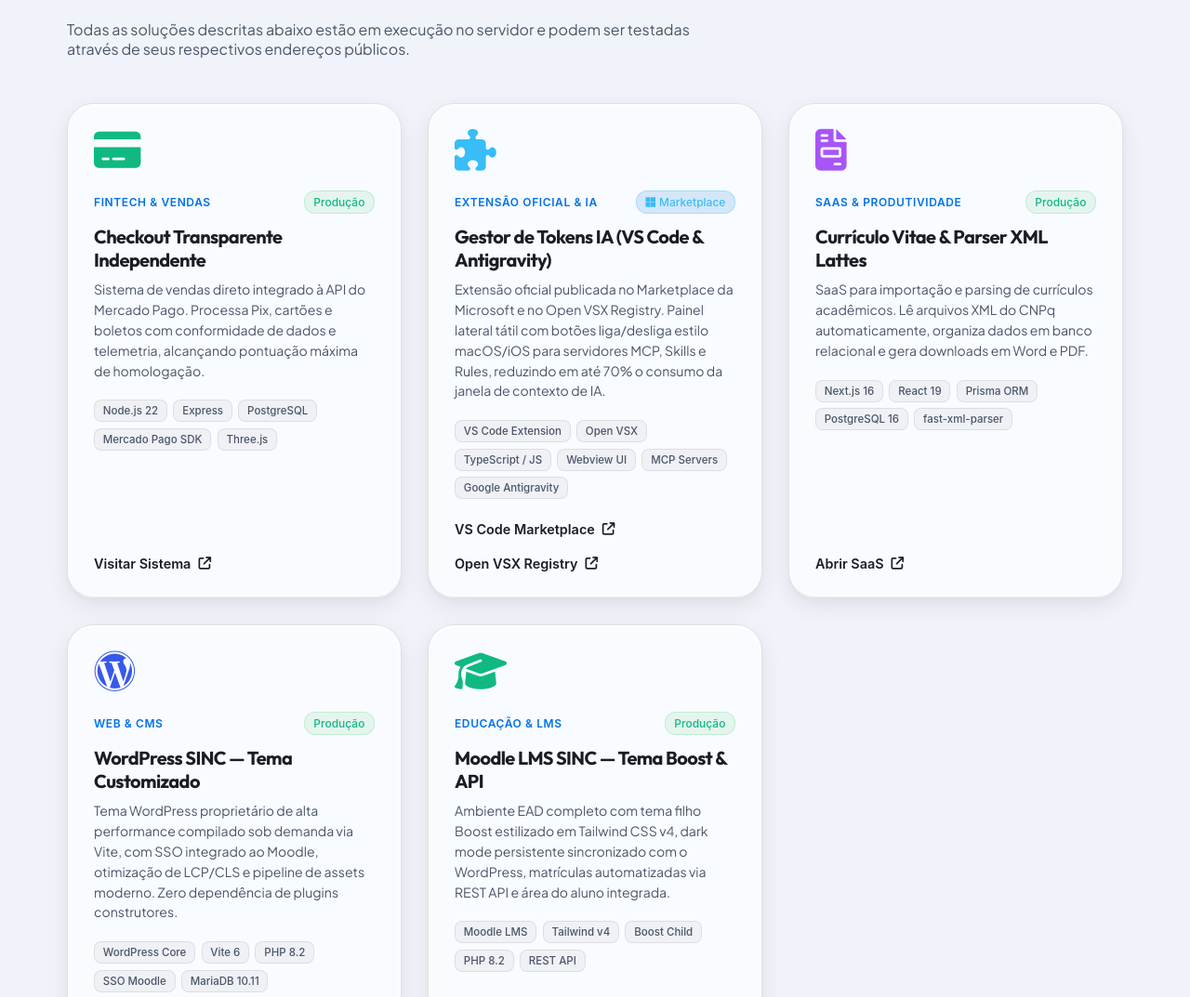
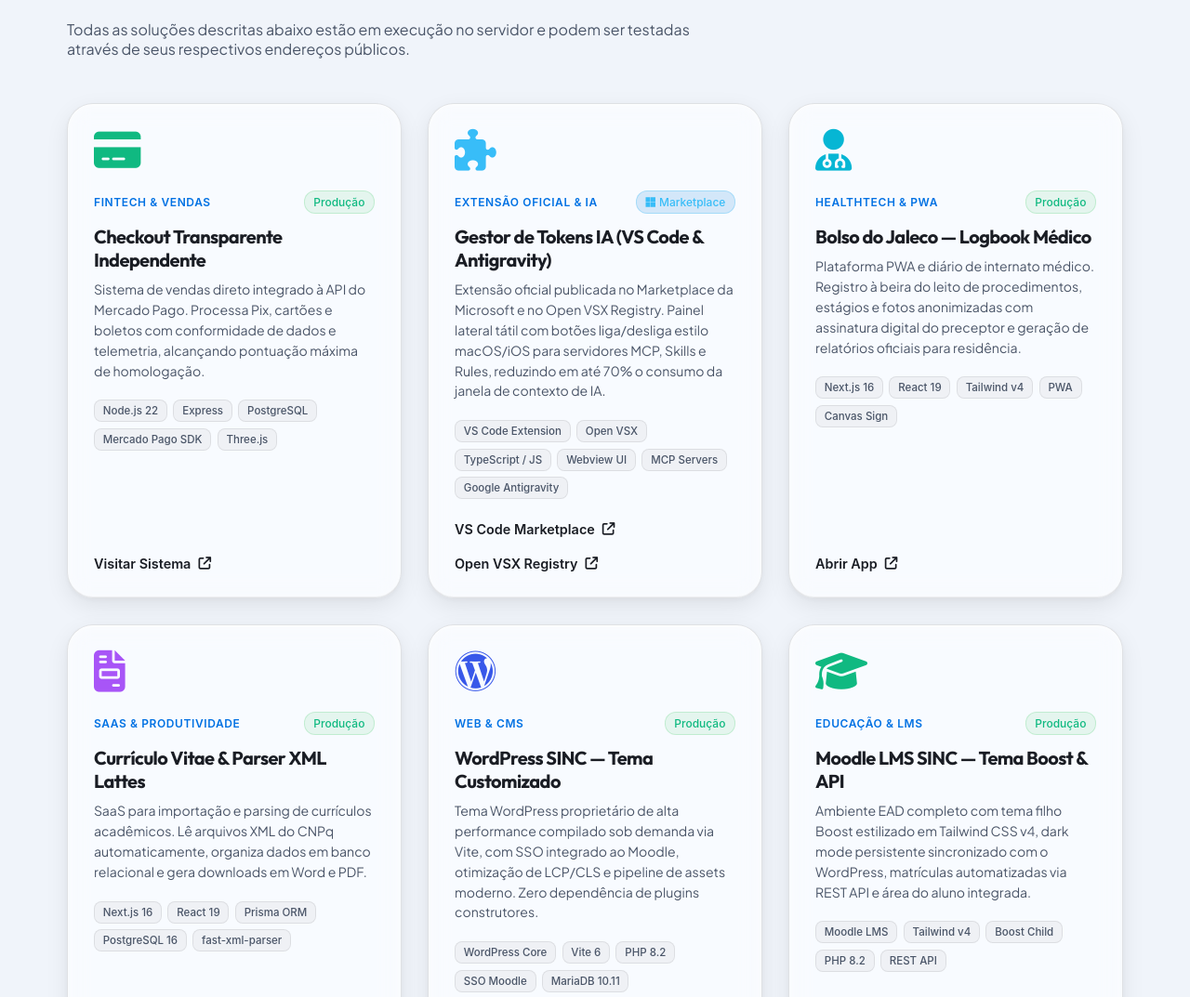
Before and after one commit to jrdiiaas/portfolio, a plain HTML site: page index.html in a window 1280 px wide. Shown: the part 2014-3087 px from the top of the page at 93% size. Drawn offline with Linux system fonts and the light colour scheme.

Commit message:
feat(portfolio): inclusao do case Bolso do Jaleco e ajuste de metricas

```diff
--- a/index.html
+++ b/index.html
@@ -111,7 +111,7 @@
     <div class="glass-container">
       <div class="glass-material metrics-strip">
         <div class="metric-item">
-          <div class="metric-number text-gradient-blue">5+</div>
+          <div class="metric-number text-gradient-blue">6+</div>
           <div class="metric-label">Sistemas Ativos</div>
         </div>
         <div class="metric-item">
@@ -214,7 +214,33 @@
           </div>
         </article>
 
-        <!-- Case 3: Currículo Vitae SINC -->
+        <!-- Case 3: Bolso do Jaleco (Logbook Médico & PWA) -->
+        <article class="glass-card case-card">
+          <div>
+            <i class="fa-solid fa-user-doctor case-icon-compact" style="color: #06b6d4;"></i>
+            <div class="case-meta">
+              <span class="case-category">HealthTech & PWA</span>
+              <span class="case-status-badge">Produção</span>
+            </div>
+            <h3 class="case-title">Bolso do Jaleco — Logbook Médico</h3>
+            <p class="case-description">
+              Plataforma PWA e diário de internato médico. Registro à beira do leito de procedimentos, estágios e fotos anonimizadas com assinatura digital do preceptor e geração de relatórios oficiais para residência.
+            </p>
+            <div class="case-tags">
+              <span class="case-tag">Next.js 16</span>
+              <span class="case-tag">React 19</span>
+              <span class="case-tag">Tailwind v4</span>
+              <span class="case-tag">PWA</span>
+              <span class="case-tag">Canvas Sign</span>
+            </div>
+          </div>
+          <a href="https://bolsodojaleco.com.br" target="_blank" class="case-action-link">
+            <span>Abrir App</span>
+            <i class="fa-solid fa-arrow-up-right-from-square"></i>
+          </a>
+        </article>
+
+        <!-- Case 4: Currículo Vitae SINC -->
         <article class="glass-card case-card">
           <div>
             <i class="fa-solid fa-file-invoice case-icon-compact" style="color: #a855f7;"></i>
@@ -240,7 +266,7 @@
           </a>
         </article>
 
-        <!-- Case 4: WordPress SINC — case independente -->
+        <!-- Case 5: WordPress SINC — case independente -->
         <article class="glass-card case-card">
           <div>
             <i class="fa-brands fa-wordpress case-icon-compact" style="color: #3858e9;"></i>
@@ -266,7 +292,7 @@
           </a>
         </article>
 
-        <!-- Case 5: Moodle LMS SINC — case independente -->
+        <!-- Case 6: Moodle LMS SINC — case independente -->
         <article class="glass-card case-card">
           <div>
             <i class="fa-solid fa-graduation-cap case-icon-compact" style="color: var(--apple-emerald);"></i>
```
Also changed, not shown: 1 other file.
